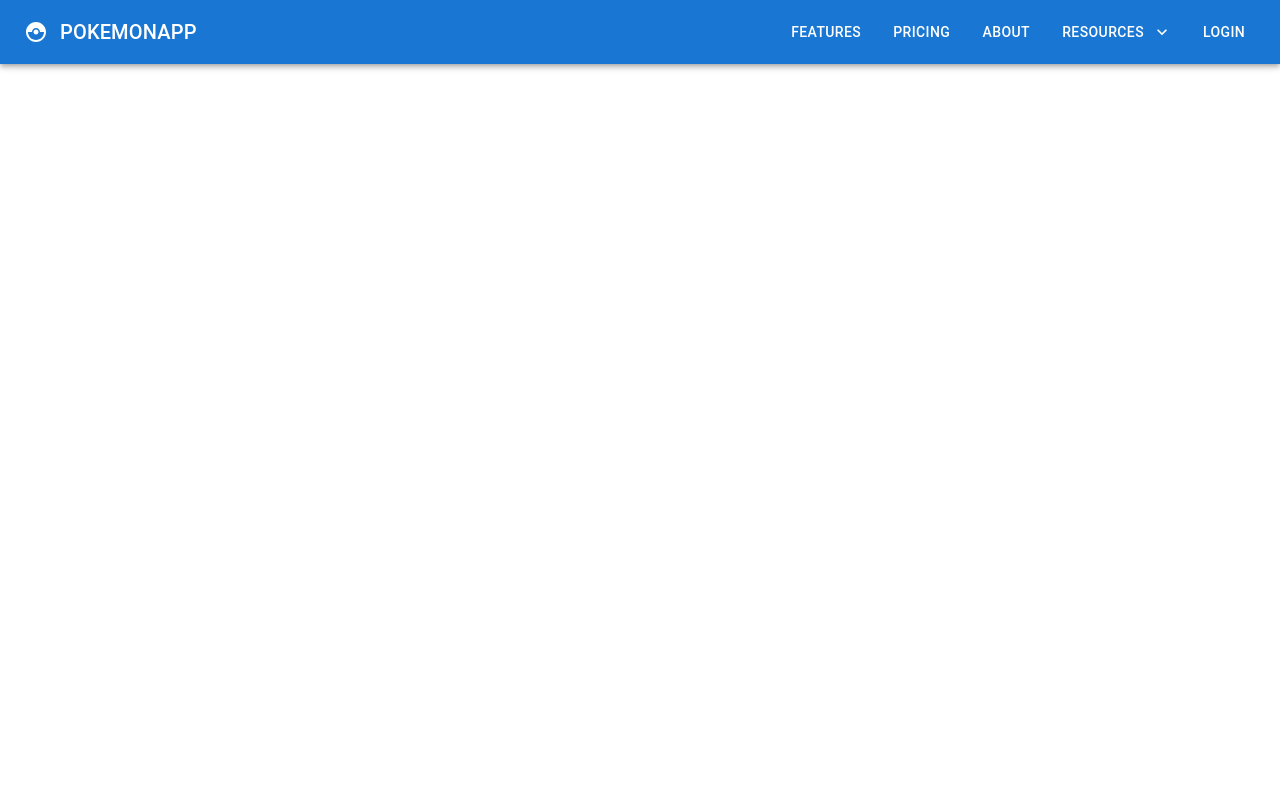
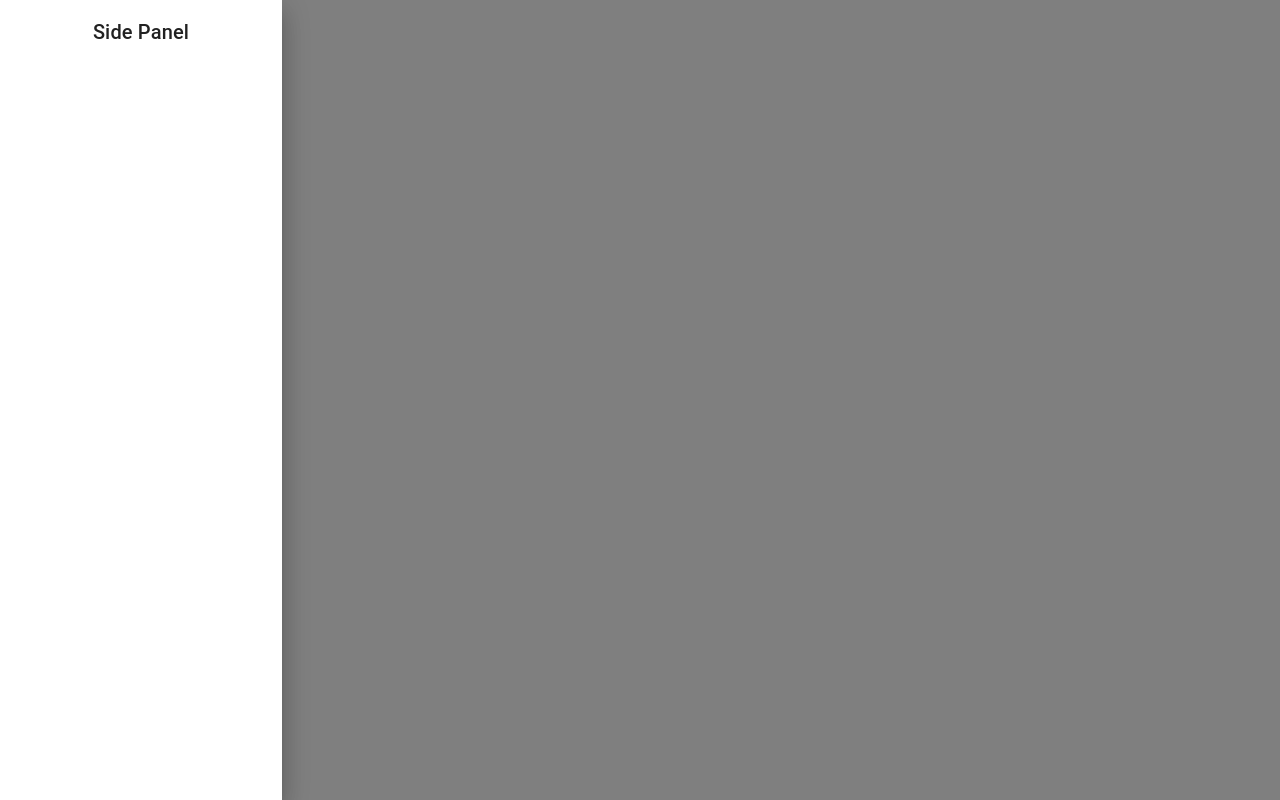
Before and after one commit to paszo/mui-tutorial, a React (Create React App) app: page / in a window 1280 px wide. Both pictures are taken after a click on the button "logo". Built offline with nearby package versions, Linux system fonts and the light colour scheme.

Commit message:
added drawer

```diff
--- a/src/App.tsx
+++ b/src/App.tsx
@@ -14,6 +14,9 @@ import {MuiCard} from "./components/MuiCard";
 import {MuiAccordion} from "./components/MuiAccordion";
 import {MuiImageList} from "./components/MuiImageList";
 import {MuiNavbar} from "./components/MuiNavbar";
+import {MuiLink} from "./components/MuiLink";
+import {MuiBreadcrumbs} from "./components/MuiBreadcrumbs";
+import {MuiDrawer} from "./components/MuiDrawer";
 
 function App() {
   return (
@@ -31,7 +34,10 @@ function App() {
         {/*<MuiCard></MuiCard>*/}
         {/*<MuiAccordion/>*/}
         {/*<MuiImageList/>*/}
-        <MuiNavbar></MuiNavbar>
+        {/*<MuiNavbar></MuiNavbar>*/}
+        {/*<MuiLink></MuiLink>*/}
+        {/*<MuiBreadcrumbs/>*/}
+        <MuiDrawer/>
     </div>
   );
 }
--- /dev/null
+++ b/src/components/MuiBreadcrumbs.tsx
@@ -0,0 +1,16 @@
+import {Box, Breadcrumbs, Link, Typography} from "@mui/material";
+import NavigateNextIcon from "@mui/icons-material/NavigateNext";
+export const MuiBreadcrumbs = () => {
+    return (
+        <Box m={2}>
+            <Breadcrumbs aria-label="breadcrumb" separator={<NavigateNextIcon fontSize="small"
+            />}
+            >
+                <Link underline="hover" href="#">Home</Link>
+                <Link underline="hover" href="#">Catalog</Link>
+                <Link underline="hover" href="#">Accessories</Link>
+                <Typography color="text.primary">Shoes</Typography>
+            </Breadcrumbs>
+        </Box>
+    );
+};
--- /dev/null
+++ b/src/components/MuiDrawer.tsx
@@ -0,0 +1,24 @@
+import {Drawer, Box, Typography, IconButton, } from "@mui/material";
+import MenuIcon from "@mui/icons-material/Menu";
+import {useState} from "react";
+export const MuiDrawer = () => {
+
+    const [isDrawerOpen, setIsDrawerOpen] = useState(false);
+
+    return (
+        <>
+            <IconButton size="large" edge="start" color="inherit" aria-label="logo" onClick={() => setIsDrawerOpen(true)}>
+                <MenuIcon>
+
+                </MenuIcon>
+            </IconButton>
+            <Drawer anchor="left" open={isDrawerOpen} onClose={() => {setIsDrawerOpen(false)}}>
+                <Box p={2} width="250px" textAlign="center" role="presentation">
+                    <Typography variant="h6" component="div">
+                        Side Panel
+                    </Typography>
+                </Box>
+            </Drawer>
+        </>
+    );
+};
--- /dev/null
+++ b/src/components/MuiLink.tsx
@@ -0,0 +1,12 @@
+import {Stack, Link, Typography} from "@mui/material";
+export const MuiLink = () => {
+    return (
+        <Stack spacing={2} direction="row" m={4}>
+            <Link href="#" variant="body2">Link</Link>
+
+            <Typography variant="h6">
+                <Link href="#" color="secondary" underline="hover">Secondary</Link>
+            </Typography>
+        </Stack>
+    );
+};
```
